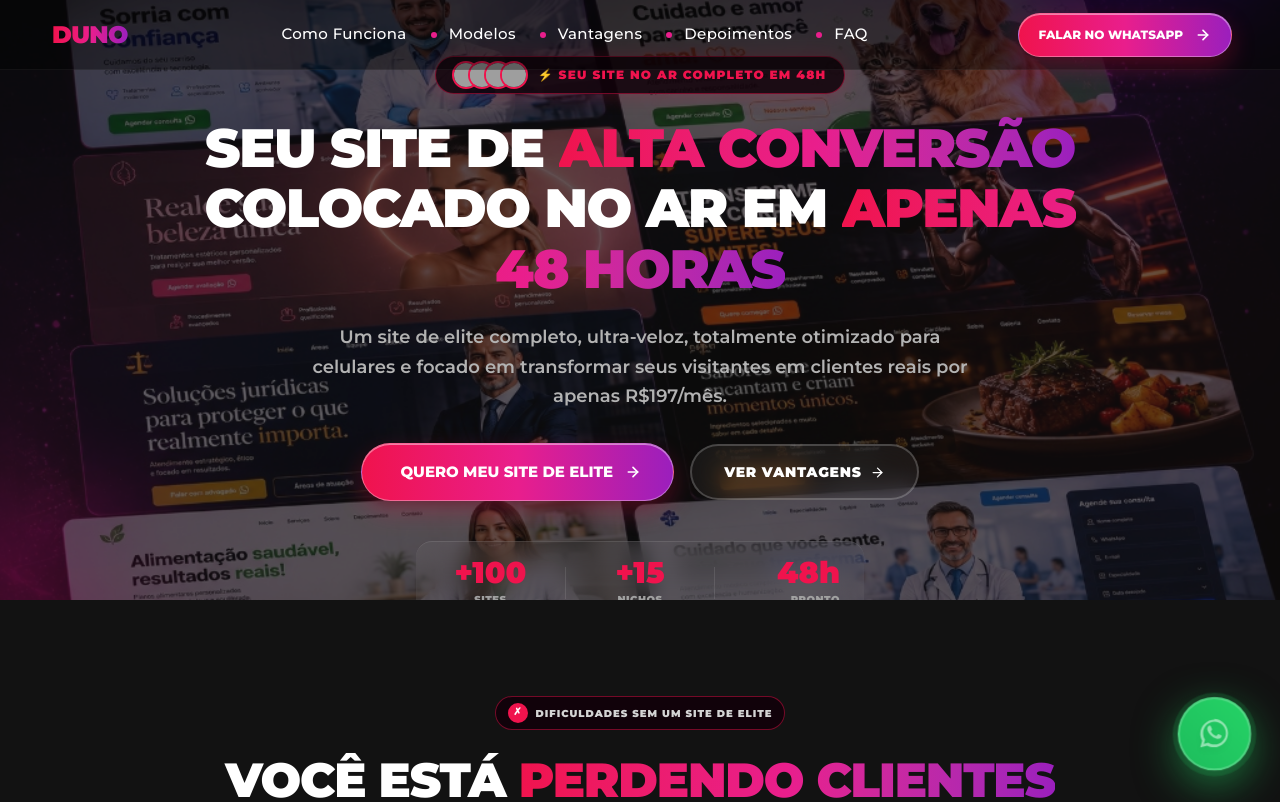
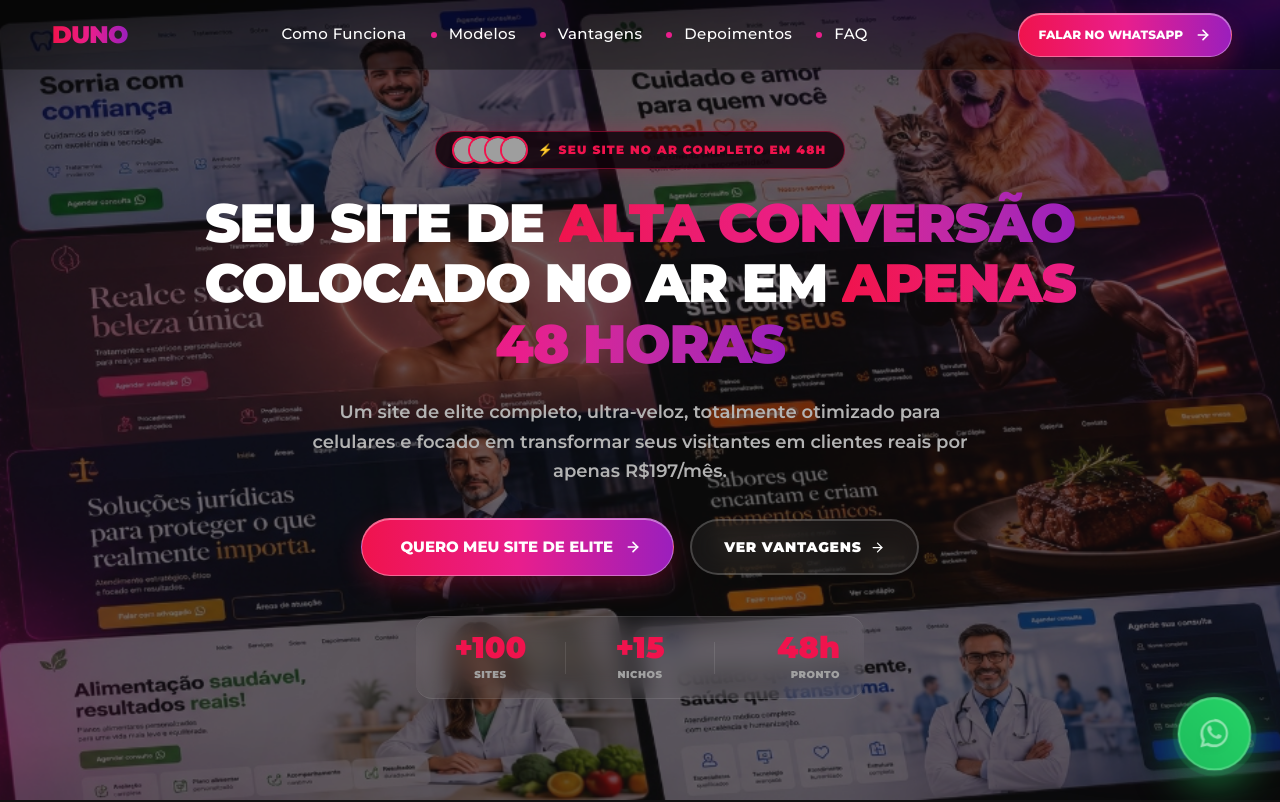
Before and after one commit to matheusetecestudo-sys/duno, a React (Vite) app: page / in a window 1280 px wide. Shown: the top 802 px of the page. Built offline with nearby package versions, Linux system fonts and the light colour scheme; grey boxes are pictures that could not be loaded.

Commit message:
fix: hero banner ocupa 100vh com imagem de fundo e padding correto da navbar

```diff
--- a/src/components/Hero.tsx
+++ b/src/components/Hero.tsx
@@ -4,7 +4,7 @@ import { ArrowRight } from "lucide-react";
 export default function Hero() {
   return (
     <section
-      className="relative min-h-[75vh] lg:min-h-[550px] lg:h-[75vh] lg:max-h-[750px] flex items-center justify-center px-6 sm:px-12 py-16 lg:py-0 overflow-hidden bg-[#121212] text-white"
+      className="relative min-h-screen flex items-center justify-center px-6 sm:px-12 overflow-hidden bg-[#121212] text-white"
     >
       {/* Background Banner Image covering the entire screen */}
       <div
@@ -14,13 +14,13 @@ export default function Hero() {
         }}
       />
       {/* Dark overlay for text readability */}
-      <div className="absolute inset-0 bg-[#121212]/65 pointer-events-none z-[1]" />
+      <div className="absolute inset-0 bg-[#121212]/60 pointer-events-none z-[1]" />
 
       {/* Background soft ambient lights only */}
-      <div className="absolute right-[-10%] top-[10%] w-[500px] h-[500px] bg-[#f0134d]/6 blur-[160px] rounded-full pointer-events-none z-[1] animate-pulse" />
-      <div className="absolute left-[-10%] bottom-[10%] w-[400px] h-[400px] bg-[#7c3aed]/4 blur-[160px] rounded-full pointer-events-none z-[1]" />
+      <div className="absolute right-[-10%] top-[10%] w-[500px] h-[500px] bg-[#f0134d]/8 blur-[160px] rounded-full pointer-events-none z-[1] animate-pulse" />
+      <div className="absolute left-[-10%] bottom-[10%] w-[400px] h-[400px] bg-[#7c3aed]/6 blur-[160px] rounded-full pointer-events-none z-[1]" />
 
-      <div className="relative z-10 w-full max-w-4xl mx-auto flex flex-col items-center justify-center text-center pt-24 lg:pt-32 pb-12">
+      <div className="relative z-10 w-full max-w-4xl mx-auto flex flex-col items-center justify-center text-center" style={{ paddingTop: '90px', paddingBottom: '60px' }}>
 
         <div className="w-full flex flex-col items-center text-center">
           {/* Badge topo */}
```
